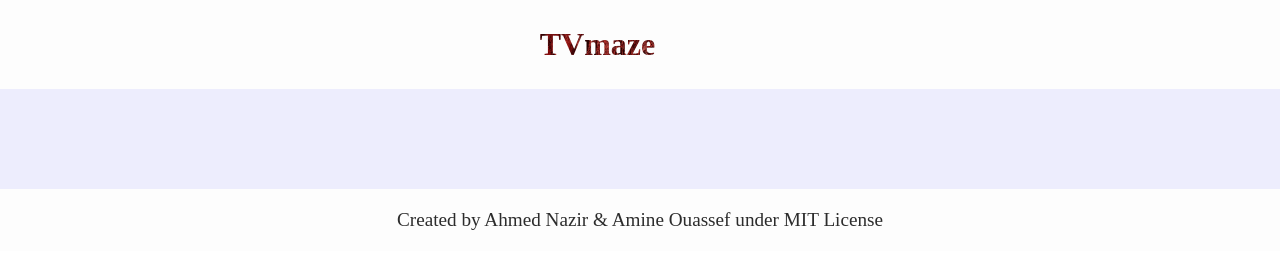
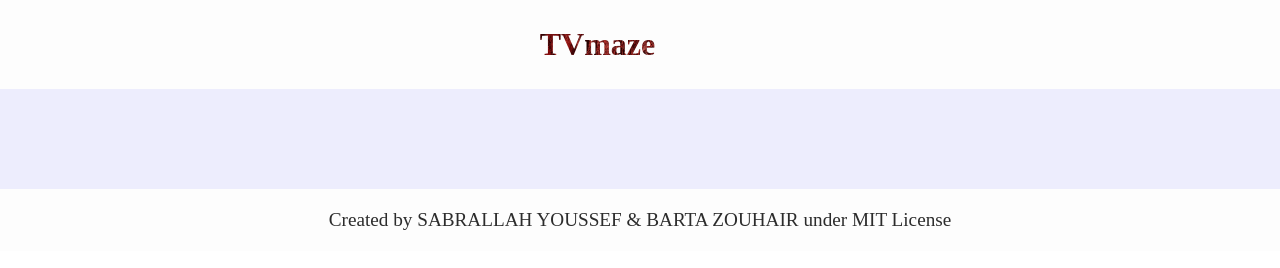
Before and after one commit to sabrallah/TEST, a website built with webpack: page src/index.html in a window 1280 px wide. Built offline with nearby package versions, Linux system fonts and the light colour scheme; no server answers.

Commit message:
Update index.html

```diff
--- a/src/index.html
+++ b/src/index.html
@@ -18,7 +18,7 @@
 
     </section>
     <footer>
-        <p class="p-footer">Created by Ahmed Nazir & Amine Ouassef under MIT License</p>
+        <p class="p-footer">Created by SABRALLAH YOUSSEF & BARTA ZOUHAIR under MIT License</p>
     </footer>
 </body>
 </html>
```
